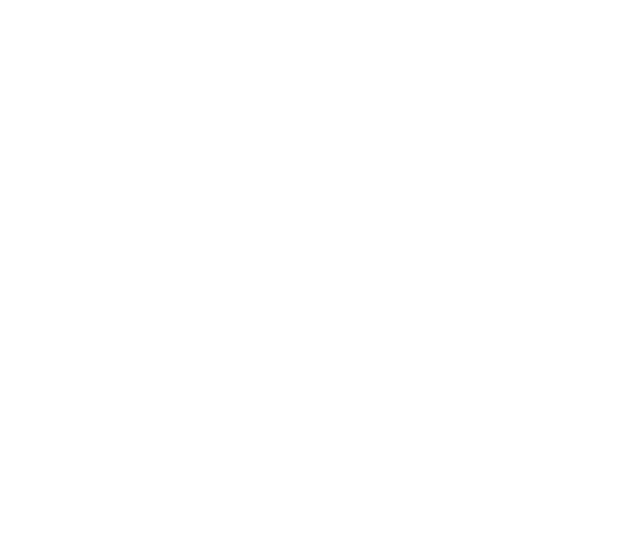
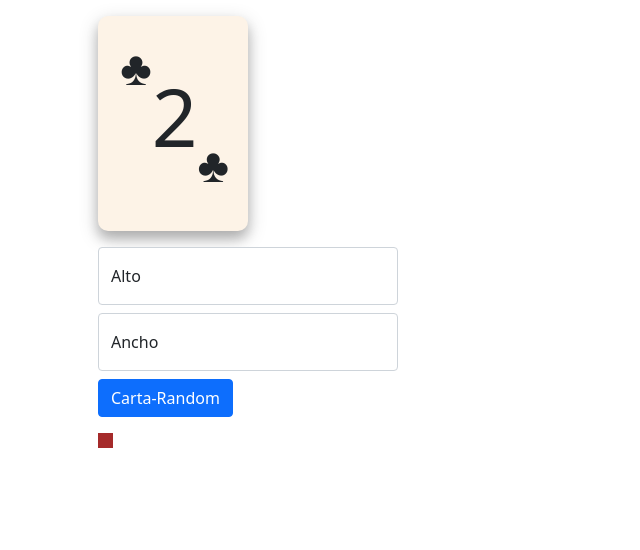
Before and after one commit to Ninewinger/Random_Card_Dealer_-generator-, a plain HTML site: page index.html in a window 1280 px wide. Shown: the whole page, without its empty margins (0-640 px from the left). Drawn offline with nearby package versions, Linux system fonts and the light colour scheme.

Commit message:
carta cambia de numero, pinta y color con refrescar la pagina

```diff
--- a/app.js
+++ b/app.js
@@ -0,0 +1,33 @@
+window.onload = function () {
+    let carta = document.getElementById("carta");
+    let pinta1 = document.getElementById("pinta1");
+    let pinta2 = document.getElementById("pinta2");
+    let alto = document.getElementById("alto");
+    let ancho = document.getElementById("ancho");
+    let boton_generador = document.getElementById("boton_generador");
+    let numero = document.getElementById("numero");
+    let pes = document.getElementsByTagName("p")
+
+    let num_y_letras = ["A", 2, 3, 4, 5, 6, 7, 8, 9, 10, "J", "Q", "K"];
+    let pintas = ["♦", "♥", "♠", "♣"]
+
+    let random_pinta = Math.floor(Math.random() * 4);
+    let random_numero = Math.floor(Math.random() * 13);
+
+    let contenido_random = (arr, rand) => {
+        return arr[rand];
+    }
+
+    numero.innerHTML = contenido_random(num_y_letras, random_numero);
+    let pintara = pintas[random_pinta];
+    pinta1.innerHTML = pintara;
+    pinta2.innerHTML = pintara
+
+    if (pintara == "♦" || pintara == "♥") {
+        for (p of pes) {
+            p.classList.add("text-danger")
+        }
+    }
+
+
+}
--- a/index.html
+++ b/index.html
@@ -1,18 +1,50 @@
 <!DOCTYPE html>
 <html lang="en">
+
 <head>
     <meta charset="UTF-8">
     <meta http-equiv="X-UA-Compatible" content="IE=edge">
     <meta name="viewport" content="width=device-width, initial-scale=1.0">
     <title>random-card-generator</title>
     <link rel="stylesheet" href="style.css">
+    <link href="https://cdn.jsdelivr.net/npm/bootstrap@5.1.0/dist/css/bootstrap.min.css" rel="stylesheet"
+        integrity="sha384-KyZXEAg3QhqLMpG8r+8fhAXLRk2vvoC2f3B09zVXn8CA5QIVfZOJ3BCsw2P0p/We" crossorigin="anonymous">
 </head>
+
 <body>
-
+    <div class="container">
+        <div class="d-flex justify-content-between m-3" id="carta">
+            <div>
+                <p class="display-5" id="pinta1"></p>
+            </div>
+            <div class="align-self-center">
+                <p class="display-1 " id="numero"></p>
+            </div>
+            <div class="align-self-end">
+                <p class="display-5" id="pinta2"></p>
+            </div>
+        </div>
+        <div id="interfase" class="m-3">
+            <div class="form-floating mb-2">
+                <input class="form-control" id="alto" placeholder="Alto" type="text"></input>
+                <label for="alto">Alto</label>
+            </div>
+            <div class="form-floating mb-2">
+                <input class="form-control" id="ancho" placeholder="Ancho" type="text"></input>
+                <label for="ancho">Ancho</label>
+            </div>
+            <button id="boton_generador" type="button" class="mb-3 btn btn-primary">Carta-Random</button>
+            <div id="timer" class=""></div>
+        </div>
+    </div>
 
 
 
 
     <script src="app.js"></script>
+    <script src="https://cdn.jsdelivr.net/npm/bootstrap@5.1.0/dist/js/bootstrap.bundle.min.js"
+        integrity="sha384-U1DAWAznBHeqEIlVSCgzq+c9gqGAJn5c/t99JyeKa9xxaYpSvHU5awsuZVVFIhvj"
+        crossorigin="anonymous"></script>
 </body>
+
 </html>
--- a/style.css
+++ b/style.css
@@ -0,0 +1,17 @@
+#carta {
+    box-shadow: 0 8px 12px 0 rgba(0, 0, 0, 0.2), 0 6px 20px 0 rgba(0, 0, 0, 0.19);
+    background-color: rgb(253, 243, 231);
+    width: 150px;
+    height: 215px;
+    border-radius: 10px;
+    padding: 2%;
+}
+#interfase {
+    width: 300px;
+    height: 300px;
+}
+#timer {
+    background-color: brown;
+    width: 15px;
+    height: 15px;
+}
```
